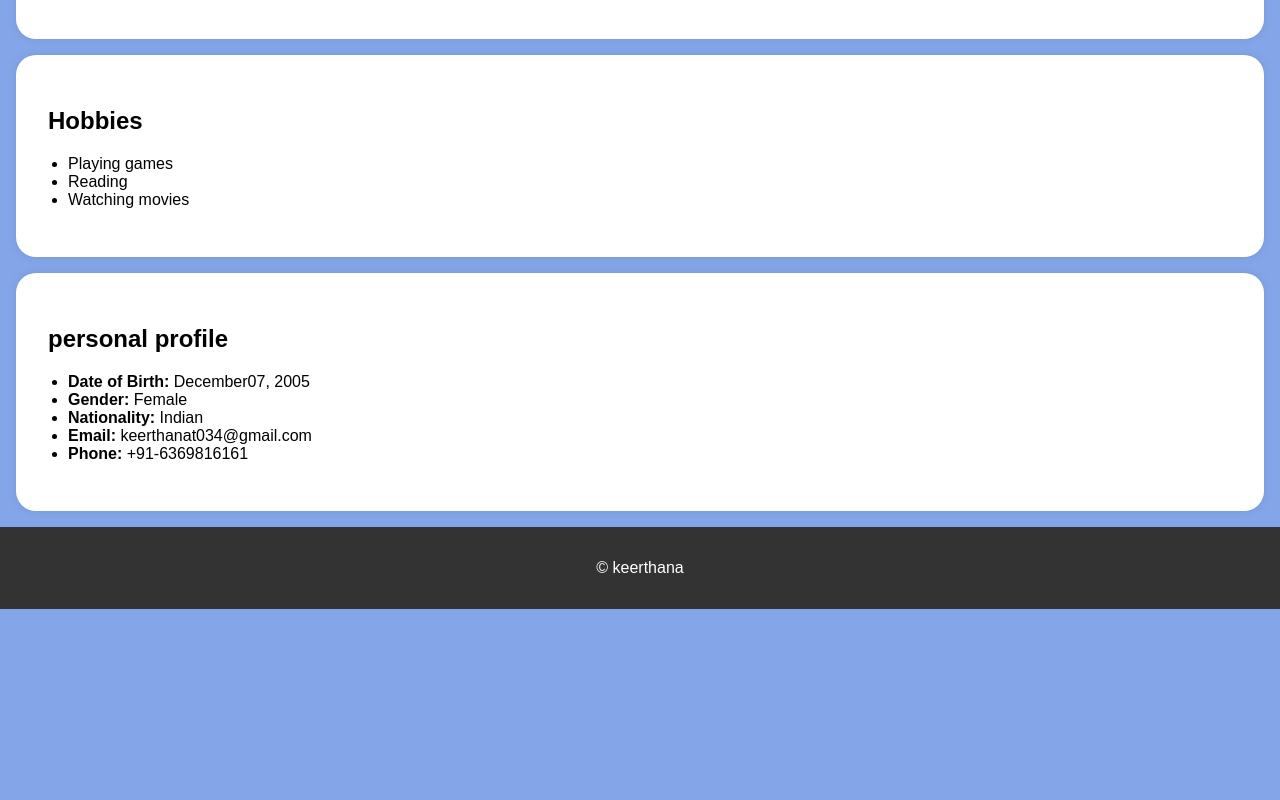
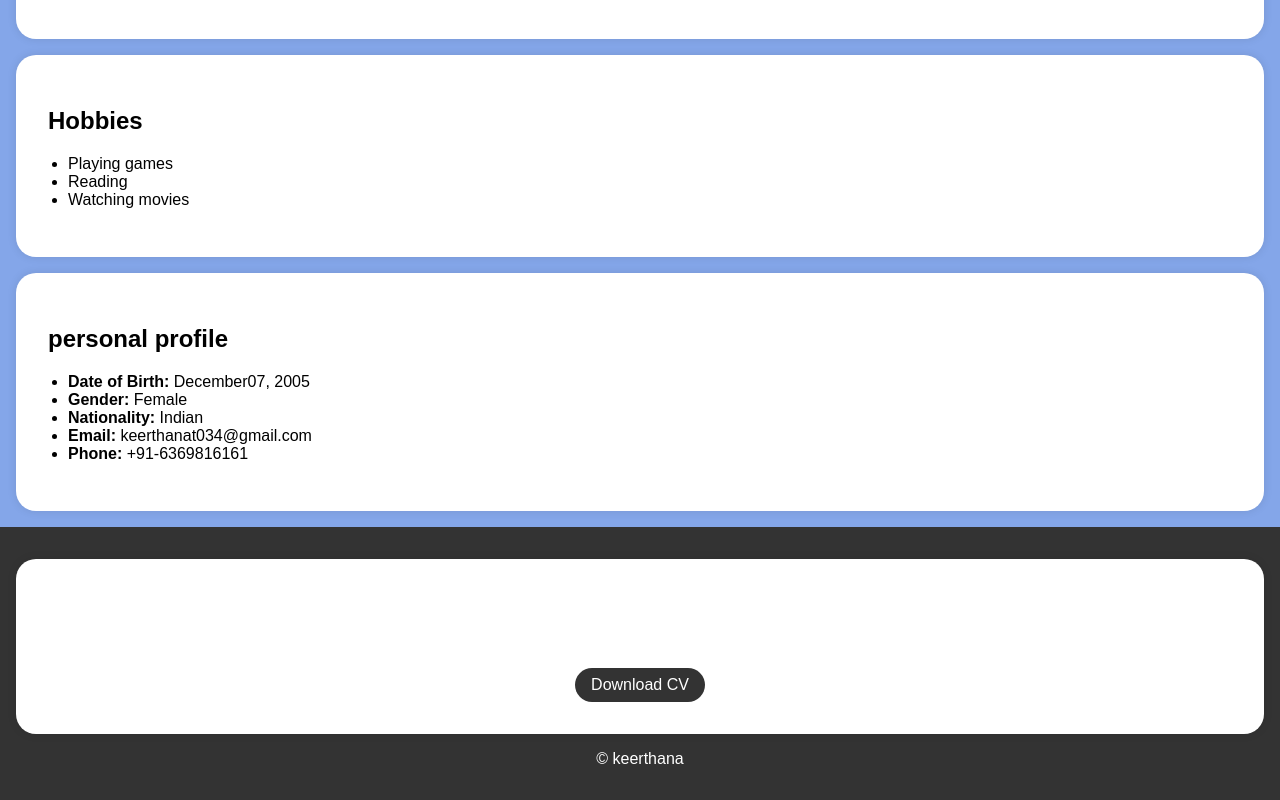
Before and after one commit to keerthana714/Digital-portfolio, a plain HTML site: page index.html in a window 1280 px wide. Shown: the part 845-1645 px from the top of the page. Before the commit the page ends 1454 px from the top, so only its background shows below. Drawn offline with Linux system fonts and the light colour scheme.

Commit message:
Add files via upload

```diff
--- a/index.html
+++ b/index.html
@@ -94,7 +94,7 @@
     <header>
         <div class="header-content">
             <!-- Add your profile picture here -->
-             <img src="file:///storage/emulated/0/Android/data/com.teejay.trebedit/files/TrebEdit user files/keerthana.jpg"alt="Your Profile Picture" class="profile-picture">
+             <img src="mnb.jpg"alt="Your Profile Picture" class="profile-picture">
               <h1> Keerthana T</h1>
                 <p>I am a BCA Student</p>
        </div>
@@ -176,7 +176,12 @@
     </section>
     </script>
 
-    <footer>
+    <footer><div class="section-content">
+            <center>
+            <h2>Resume</h2>
+            <a href="Resume.pdf" target="_blank" class="download-button">Download CV</a>
+        </center>
+        </div>
         <p>&copy; keerthana</p>
     </footer>
 
```
Also changed, not shown: mnb.jpg (added).
